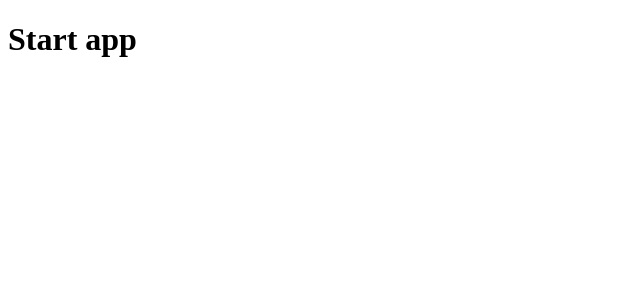
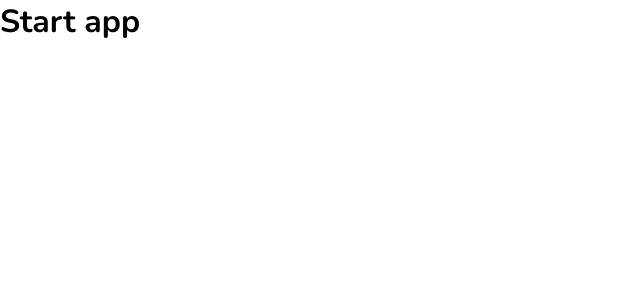
Before and after one commit to emachipana/inversiones-araujo-app, a React (Create React App) app: page / in a window 1280 px wide. Shown: the top 300 px of the page, without its empty margins (0-640 px from the left). Built offline with nearby package versions, Linux system fonts and the light colour scheme.

Commit message:
SETUP: styles

```diff
--- a/src/index.js
+++ b/src/index.js
@@ -1,10 +1,13 @@
 import React from 'react';
 import ReactDOM from 'react-dom/client';
 import App from './App';
+import { Global } from '@emotion/react';
+import { RESET } from './styles';
 
 const root = ReactDOM.createRoot(document.getElementById('root'));
 root.render(
   <React.StrictMode>
+    <Global styles={RESET} />
     <App />
   </React.StrictMode>
 );
--- /dev/null
+++ b/src/styles/colors.js
@@ -0,0 +1,16 @@
+export const COLORS = {
+  dark: "#292929",
+  gray: "#2D3742",
+  green: "#32665D",
+  smoke: "#F2F3F8",
+  orange: "#EC6032",
+  white: "#F5F5F5",
+  blue: "#4173E6",
+  persian: "#00AA95",
+  taupe: "#8B8B92",
+  platinium: "#E0E0E0",
+  red: "#FF4747",
+  persian_hover: "#007A6C",
+  dim: "#636369",
+  yellow: "#FFB829"
+}
--- /dev/null
+++ b/src/styles/font.js
@@ -0,0 +1,3 @@
+export const FONT = {
+  primary: '"Nunito", sans-serif'
+}
--- /dev/null
+++ b/src/styles/index.js
@@ -0,0 +1,11 @@
+import { COLORS } from "./colors";
+import { FONT } from "./font";
+import { Text } from "./layout";
+import { RESET } from "./reset";
+
+export {
+  COLORS,
+  FONT,
+  Text,
+  RESET
+}
--- /dev/null
+++ b/src/styles/layout.js
@@ -0,0 +1,7 @@
+import styled from "@emotion/styled";
+
+export const Text = styled.p`
+  font-size: ${({ size }) => size || 16}px;
+  font-weight: ${({ weight }) => weight || 500};
+  color: ${({ color }) => color || "inherit"};
+`;
--- /dev/null
+++ b/src/styles/reset.js
@@ -0,0 +1,27 @@
+import { css } from "@emotion/react";
+import { FONT } from "./font";
+
+export const RESET = css`
+  @import url('https://fonts.googleapis.com/css2?family=Nunito:ital,wght@0,200..1000;1,200..1000&display=swap');
+
+  * {
+    padding: 0;
+    margin: 0;
+    box-sizing: border-box;
+  }
+
+  a {
+    text-decoration: color;
+    color: inherit;
+  }
+
+  p {
+    margin: 0;
+    padding: 0;
+  }
+
+  body {
+    font-family: ${FONT.primary};
+    font-size: 1rem;
+  }
+`;
```
